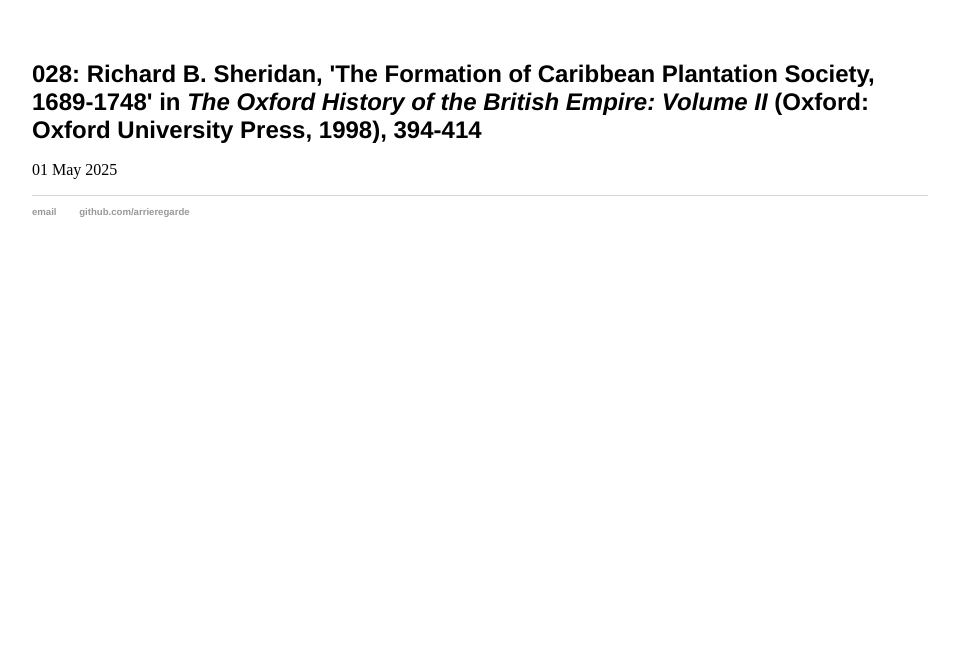
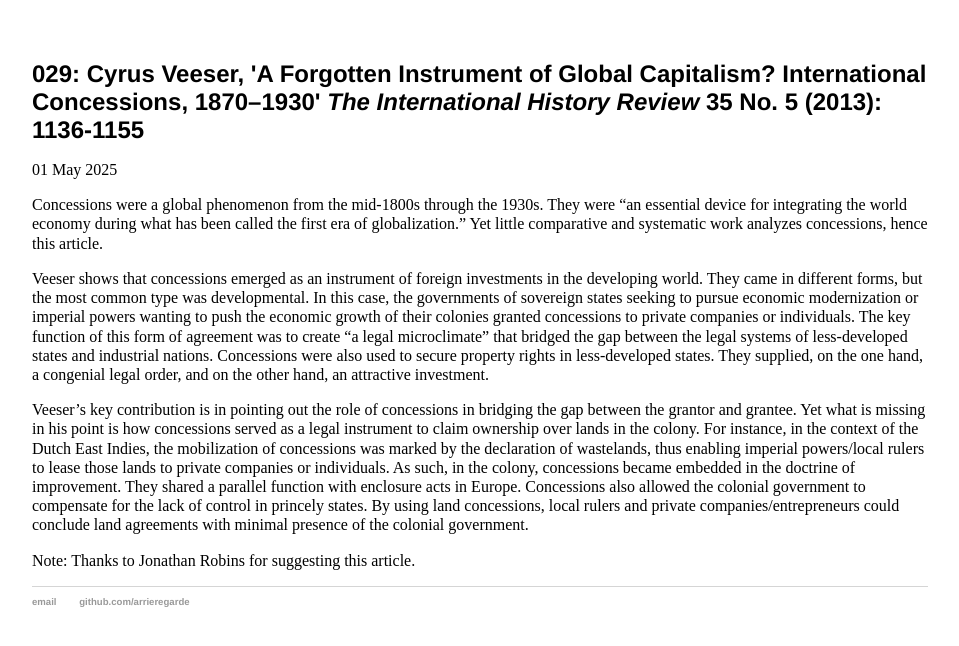
Before and after one commit to arrieregarde/arrieregarde.github.io, a Jekyll site: the page built from _posts/2025-05-02-029.md, in a window 1280 px wide. Shown: the top 646 px of the page, without its empty margins (160-1119 px from the left). Built offline with Jekyll 4.4.1, drawn with Linux system fonts in a browser that asks for light colours.

Commit message:
Update 2025-05-02-029.md

```diff
--- a/_posts/2025-05-02-029.md
+++ b/_posts/2025-05-02-029.md
@@ -1,5 +1,12 @@
 ---
 layout: post
-title: "028: Richard B. Sheridan, 'The Formation of Caribbean Plantation Society, 1689-1748' in <em>The Oxford History of the British Empire: Volume II</em> (Oxford: Oxford University Press, 1998), 394-414"
+title: "029: Cyrus Veeser, 'A Forgotten Instrument of Global Capitalism? International Concessions, 1870–1930' <em>The International History Review</em> 35 No. 5 (2013): 1136-1155"
 date: 2025-05-01
 ---
+Concessions were a global phenomenon from the mid-1800s through the 1930s. They were "an essential device for integrating the world economy during what has been called the first era of globalization." Yet little comparative and systematic work analyzes concessions, hence this article.
+
+Veeser shows that concessions emerged as an instrument of foreign investments in the developing world. They came in different forms, but the most common type was developmental. In this case, the governments of sovereign states seeking to pursue economic modernization or imperial powers wanting to push the economic growth of their colonies granted concessions to private companies or individuals. The key function of this form of agreement was to create "a legal microclimate" that bridged the gap between the legal systems of less-developed states and industrial nations. Concessions were also used to secure property rights in less-developed states. They supplied, on the one hand, a congenial legal order, and on the other hand, an attractive investment.
+
+Veeser's key contribution is in pointing out the role of concessions in bridging the gap between the grantor and grantee. Yet what is missing in his point is how concessions served as a legal instrument to claim ownership over lands in the colony. For instance, in the context of the Dutch East Indies, the mobilization of concessions was marked by the declaration of wastelands, thus enabling imperial powers/local rulers to lease those lands to private companies or individuals. As such, in the colony, concessions became embedded in the doctrine of improvement. They shared a parallel function with enclosure acts in Europe. Concessions also allowed the colonial government to compensate for the lack of control in princely states. By using land concessions, local rulers and private companies/entrepreneurs could conclude land agreements with minimal presence of the colonial government.
+
+Note: Thanks to Jonathan Robins for suggesting this article.
```
